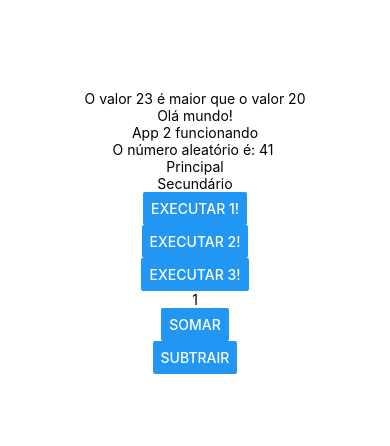
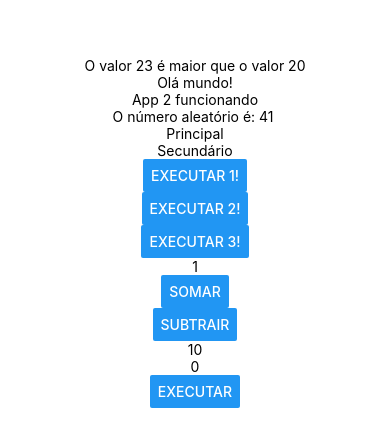
Before and after one commit to Maycdouglas/estudosReactNative, a React Native app: screen / in a window 390 px wide. Shown: the part 190-636 px from the top of the page. Built offline with nearby package versions, Linux system fonts and the light colour scheme.

Commit message:
insere exemplos de comunicacao direta e indireta

```diff
--- a/App.js
+++ b/App.js
@@ -6,6 +6,8 @@ import ComponenteComPropriedades from './src/fundamentos/ComponenteComPropriedad
 import ReactFragment from './src/fundamentos/ReactFragment';
 import Botao from './src/fundamentos/Botao';
 import Estado from './src/fundamentos/Estado';
+import PaiDireto from './src/fundamentos/ComunicacaoDireta/PaiDireto';
+import PaiIndireto from './src/fundamentos/ComunicacaoIndireta/PaiIndireto';
 import { SafeAreaViewComponent, StyleSheet, Text, View } from 'react-native';
 
 export default function App() {
@@ -19,6 +21,8 @@ export default function App() {
       <ReactFragment principal="Principal" secundario="Secundário"></ReactFragment>
       <Botao/>
       <Estado valor={1}/>
+      <PaiDireto a={10}/>
+      <PaiIndireto/>
     </View>
   );
 }
--- /dev/null
+++ b/src/fundamentos/ComunicacaoDireta/FilhoDireto.js
@@ -0,0 +1,8 @@
+import React, { useState } from 'react';
+import { View, Text, Button } from 'react-native';
+
+export default props => {
+    return (
+        <Text>{props.a}</Text>
+    )
+}
--- /dev/null
+++ b/src/fundamentos/ComunicacaoDireta/PaiDireto.js
@@ -0,0 +1,9 @@
+import React, { useState } from 'react';
+import { View, Text, Button } from 'react-native';
+import FilhoDireto from './FilhoDireto';
+
+export default props => {
+    return (
+        <FilhoDireto a={props.a}></FilhoDireto>
+    )
+}
--- /dev/null
+++ b/src/fundamentos/ComunicacaoIndireta/FilhoIndireto.js
@@ -0,0 +1,20 @@
+import React, { useState } from 'react';
+import { View, Text, Button } from 'react-native';
+
+export default props => {
+
+    function gerarNumero(min, max) {
+        const fator = max - min + 1
+        return parseInt(Math.random() * fator) + min
+    }
+
+    return (
+        <Button
+            title="Executar"
+            onPress={function() {
+                const n = gerarNumero(props.min, props.max)
+                props.funcao(n)
+            }}
+        />
+    )
+}
--- /dev/null
+++ b/src/fundamentos/ComunicacaoIndireta/PaiIndireto.js
@@ -0,0 +1,24 @@
+import React, { useState } from 'react';
+import { View, Text, Button } from 'react-native';
+import FilhoIndireto from './FilhoIndireto';
+
+export default props => {
+
+    const [num, setNum] = useState(0)
+
+    function exibirValor(numero) {
+        setNum(numero)
+    }
+
+    return (
+        <>
+            <Text>{num}</Text>
+            <FilhoIndireto
+                min={10}
+                max={100}
+                funcao={exibirValor}
+            />
+        </>
+
+    )
+}
```
